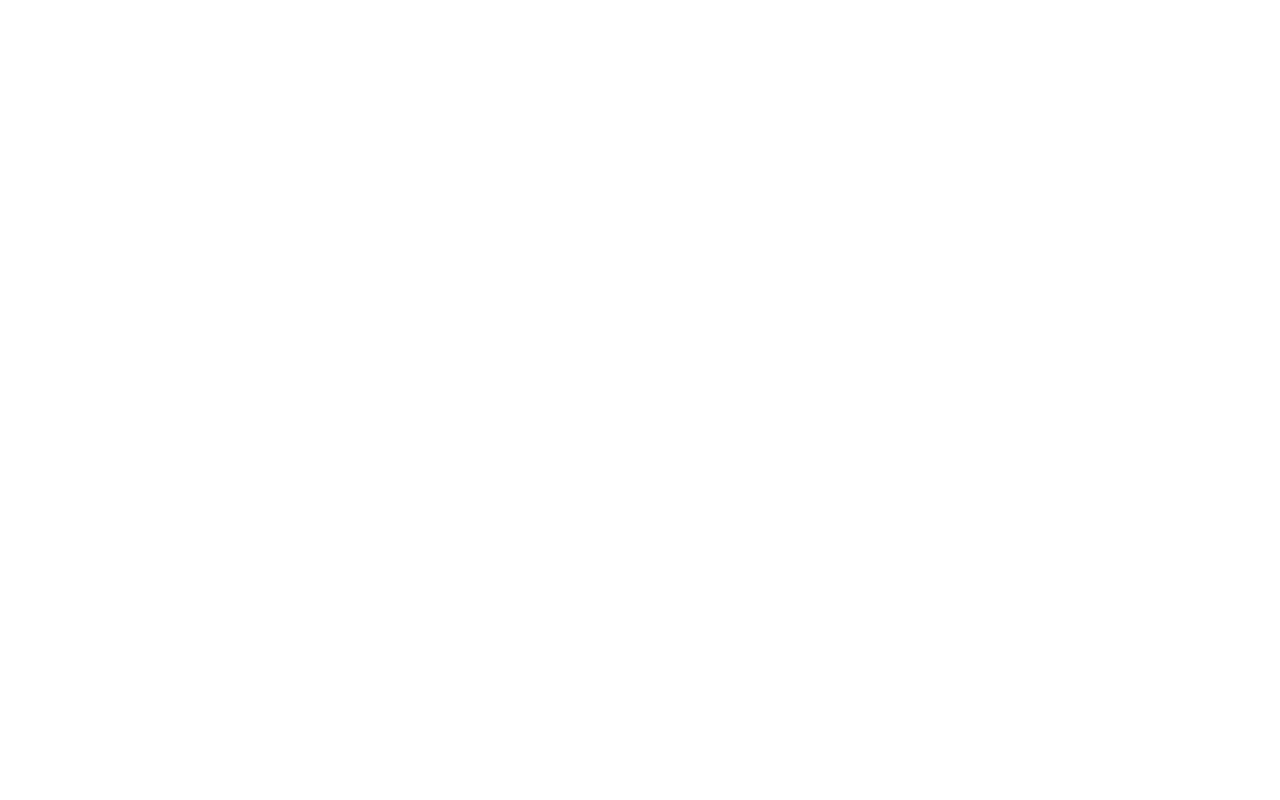
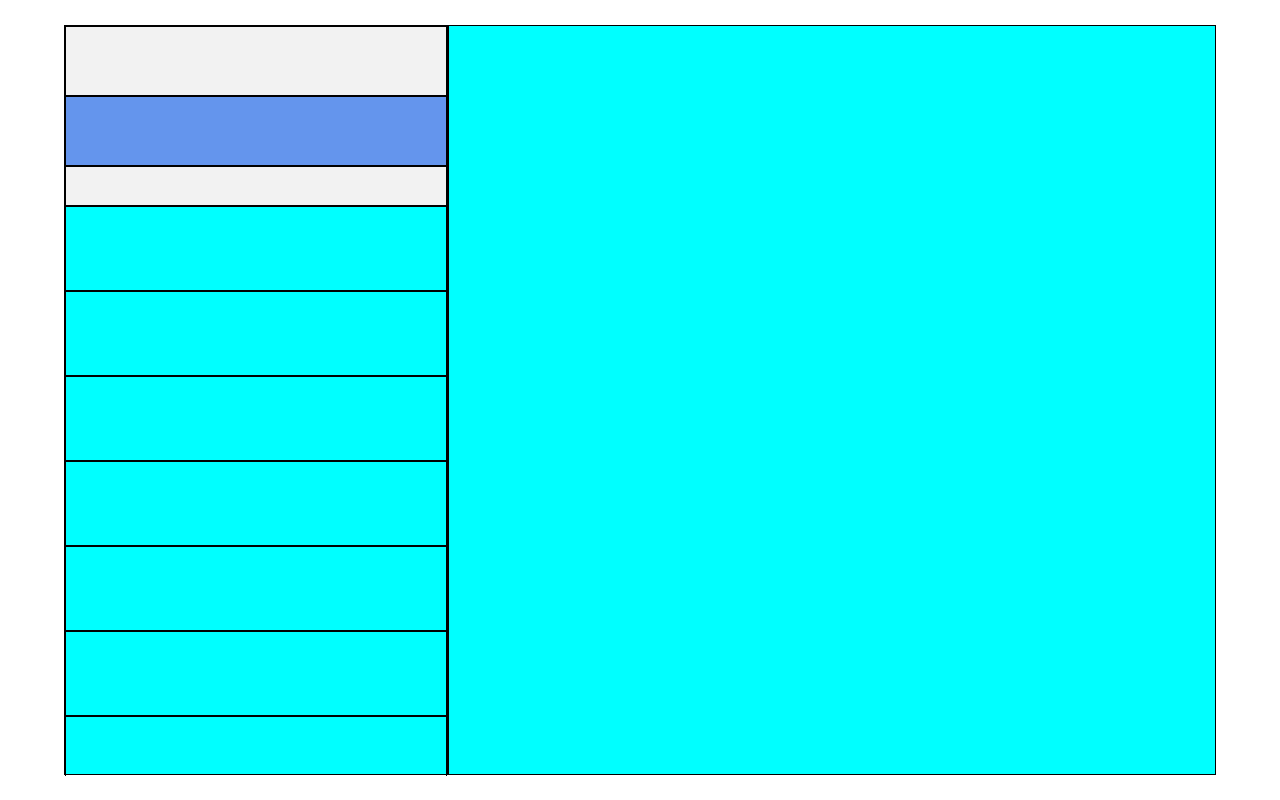
Before and after one commit to ValeriaGiannelli/vue-boolzapp, a plain HTML site: page index.html in a window 1280 px wide. Drawn offline with nearby package versions, Linux system fonts and the light colour scheme.

Commit message:
feat: create the left part of the web app, and check the scroll bar

```diff
--- a/css/style.css
+++ b/css/style.css
@@ -4,3 +4,74 @@
     padding: 0;
     box-sizing: border-box;
 }
+
+#app{
+    height: 100vh;
+    display: flex;
+    align-items: center;
+}
+
+/* stile container */
+#container{
+    width: 90%;
+    margin: 0 auto;
+    height: calc(100vh - 50px);
+    display: flex;
+
+    /* DEBUG */
+    background-color: aqua;
+
+}
+
+/* contenuti dei contatti */
+.left-box{
+    width: calc(100% / 3);
+    /* DEBUG */
+    height: 100%;
+    border: 1px solid black;
+}
+
+/* barra del profilo */
+.user-profile{
+    height: 70px;
+    background-color: rgb(242, 242, 242);
+    /* DEBUG */
+    border: 1px solid black;
+}
+
+/* sezione notifiche del desktop */
+.desktop-notifications{
+    height: 70px;
+    background-color: cornflowerblue;
+
+    /* DEBUG */
+    border: 1px solid black;
+}
+
+/* sezione barra di ricerca */
+.search-bar{
+    height: 40px;
+    background-color: rgb(242, 242, 242);
+    /* DEBUG */
+    border: 1px solid black;
+}
+
+/* sezione contatti */
+#contacts{
+    height: calc(100vh - 230px);
+    overflow-y: auto;
+}
+
+.contact{
+    height: 85px;
+
+    /* DEBUG */
+    border: 1px solid black;
+}
+
+.right-box{
+    width: calc(100% / 3 *2);
+    /* DEBUG */
+    height: 100%;
+    border: 1px solid black;
+}
--- a/index.html
+++ b/index.html
@@ -18,6 +18,71 @@
     <link rel="stylesheet" href="css/style.css">
 </head>
 <body>
+    <!-- id per unirlo a Vue -->
+    <div id="app">
+
+        <!-- container della web app -->
+         <div id="container">
+
+            <!-- parte sinistra dei contatti e profilo -->
+             <div class="left-box">
+
+                <!-- informazioni utente -->
+                <div class="user-profile">
+
+                </div>
+
+                <!-- notifiche -->
+                <div class="desktop-notifications">
+
+                </div>
+
+                <!-- barra di ricerca -->
+                <div class="search-bar">
+
+                </div>
+
+                <!-- sezione contatti -->
+                <section id="contacts">
+                    <div class="contact">
+
+                    </div>
+                    <div class="contact">
+
+                    </div>
+                    <div class="contact">
+
+                    </div>
+                    <div class="contact">
+
+                    </div>
+                    <div class="contact">
+
+                    </div>
+                    <div class="contact">
+
+                    </div>
+                    <div class="contact">
+
+                    </div>
+                    <div class="contact">
+
+                    </div>
+                    <div class="contact">
+
+                    </div>
+
+                </section>
+
+             </div>
+
+             <!-- parte destra dei messaggi -->
+              <div class="right-box">
+
+              </div>
+         </div>
+
+    </div>
 
 
 
```
